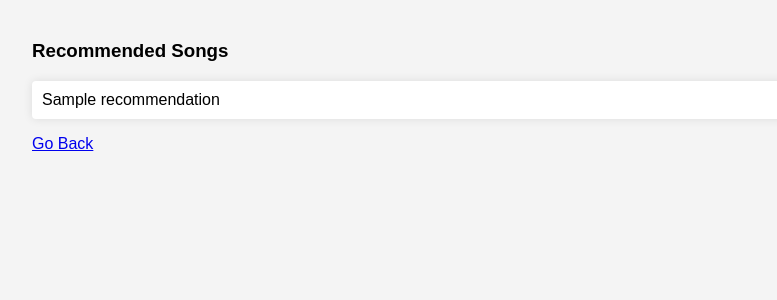
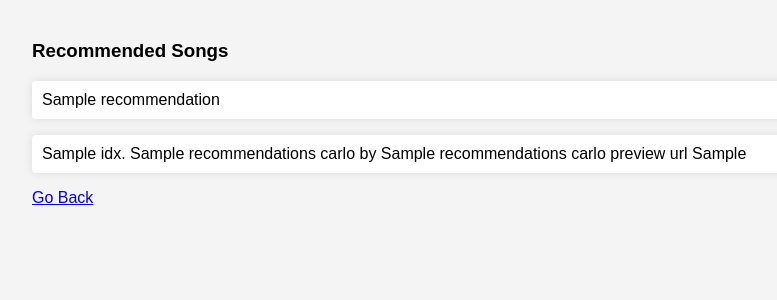
Before and after one commit to Four-and-a-Half-Geeks/Spotify-Song-Recommendation, a Flask app: template templates/recommendation_list.html in a window 1280 px wide. Shown: the top 300 px of the page, without its empty margins (8-785 px from the left). Run offline with Flask 3, Linux system fonts and the light colour scheme; the template is opened without the code that fills it: most values are stand-ins (such as "Sample title", 1, 10 or a date in 2020); parts of the project's set-up code (start-up, migrations or seed data) failed here and were passed over.

Commit message:
incorporated carlos's function

```diff
--- a/src/app.py
+++ b/src/app.py
@@ -109,12 +109,19 @@ def recommendation_list():
 
         #start of carlos code----------------------------------------------------
         recommender = SpotifyCarlos(client_id, client_secret)
-        recommendationsCarlos = recommender.get_track_recommendations(genre_seeds=genres, spotify_data=spotify_data)
-        if recommendationsCarlos:
+        recommendations_Carlos = recommender.get_track_recommendations(genre_seeds=genres, spotify_data=spotify_data)
+        sample_list_Carlos = [sp.get_track_sample(song_name) for song_name in recommendations_Carlos]
+        recommendations_Carlos_enumerated = [(idx + 1, track_name, artist_name) for idx, (track_name, artist_name) in enumerate(recommendations_Carlos)]
+        print(recommendations_Carlos_enumerated)
+        recommendations_Carlos_enumerated = [
+        (*rec, sample_list_Carlos[idx]) for idx, rec in enumerate(recommendations_Carlos_enumerated)
+        ]
+        print(recommendations_Carlos_enumerated)
+        if recommendations_Carlos:
             print("\nRecommended Songs:")
             print(genres)
-            for idx, (track_name, artist_name) in enumerate(recommendationsCarlos, start=1):
-                print(f"{idx}. {track_name} by {artist_name} Carlossssss")
+            for idx, (track_name, artist_name) in enumerate(recommendations_Carlos, start=1):
+                print(f"{idx}. {track_name} by {artist_name}")
         else:
             print("No recommendations available. Try using different input options.")
         #end of carlos code------------------------------------------------------
@@ -134,7 +141,7 @@ def recommendation_list():
     except Exception as e:
         print("An error occurred:", e)
 
-    return render_template("recommendation_list.html", recommendation_list=recommendation_list)
+    return render_template("recommendation_list.html", recommendation_list=recommendation_list, recommendations_Carlos = recommendations_Carlos_enumerated)
 
 
 if __name__ == "__main__":
--- a/templates/recommendation_list.html
+++ b/templates/recommendation_list.html
@@ -29,6 +29,11 @@
             <li>{{ recommendation }}</li>
         {% endfor %}
     </ul>
+    <ul>
+        {% for idx, track_name, artist_name, sample_list in recommendations_Carlos %}
+            <li>{{idx}}. {{track_name}} by {{artist_name}} preview url {{sample_list}}</li>
+        {% endfor %}
+    </ul>
     <a href="/">Go Back</a>
 </body>
 </html>
```
Also changed, not shown: 1 other file.
